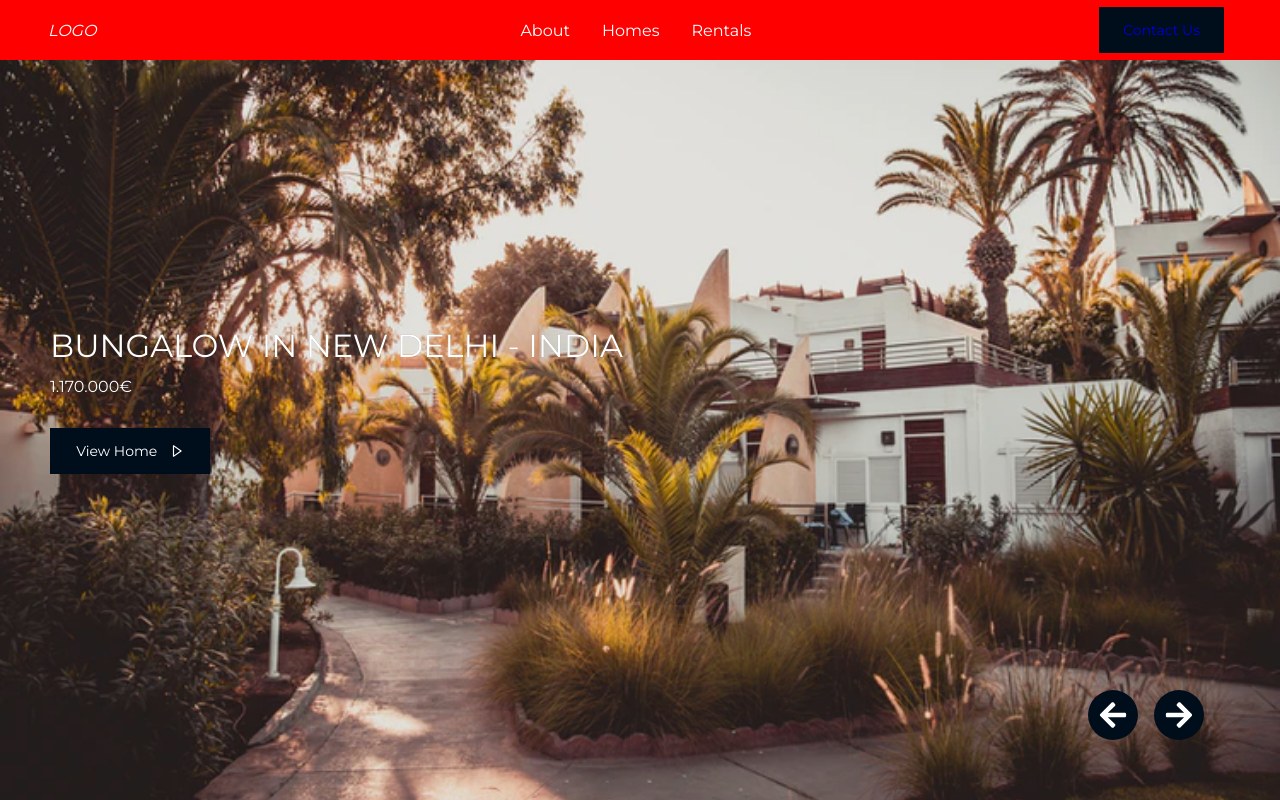
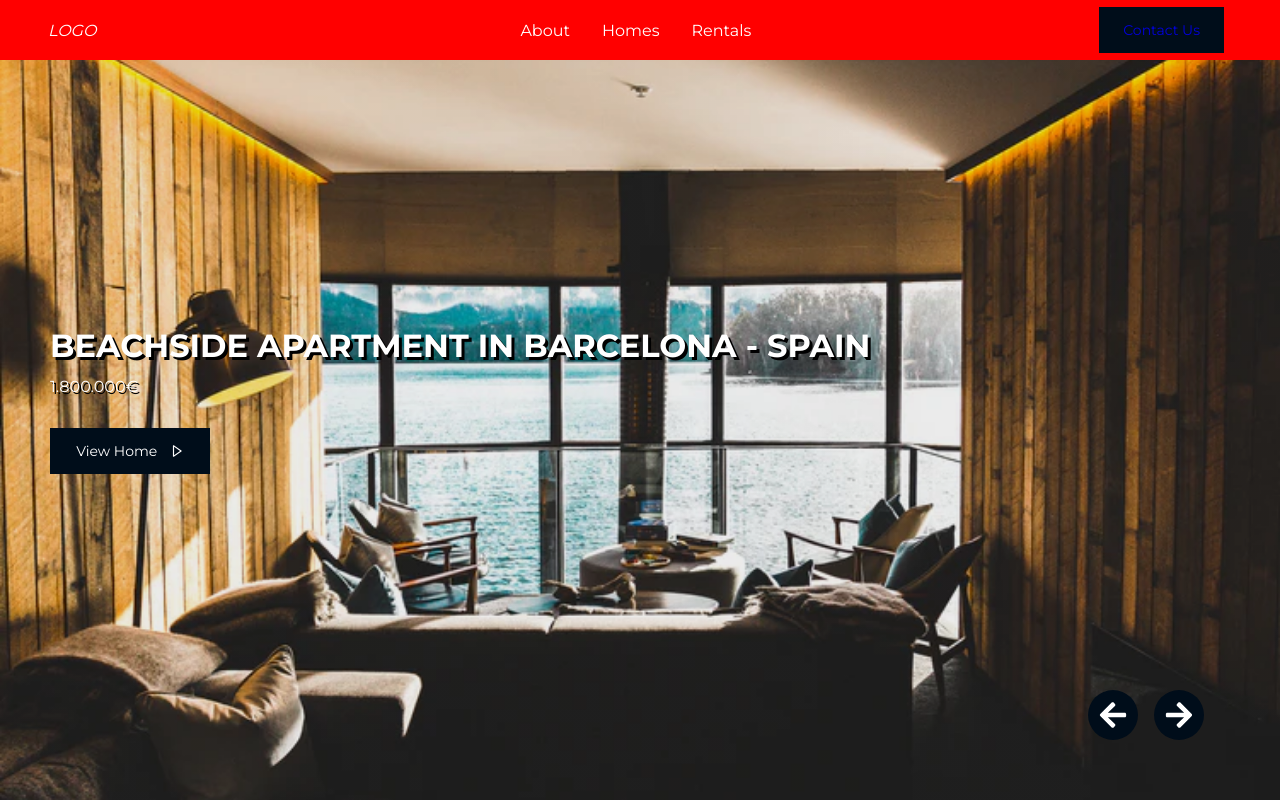
Before and after one commit to BinayT/Dream-Home, a React (Create React App) app: page / in a window 1280 px wide. Built offline with nearby package versions, Linux system fonts and the light colour scheme.

Commit message:
Images and now sliding with the buttons perfectly

```diff
--- a/src/components/Slider/Slide/Slide.jsx
+++ b/src/components/Slider/Slide/Slide.jsx
@@ -4,9 +4,10 @@ import { BiRightArrow } from 'react-icons/bi';
 
 import './Slide.scss';
 
-function Slide({ items }) {
+function Slide({ items, index, current }) {
   return (
     <div className='slide'>
+      {index === current && (
         <div className='slide__slider'>
           <img src={items.image} alt={items.alt} className='slide__image' />
           <div className='slide__content'>
@@ -22,6 +23,7 @@ function Slide({ items }) {
             </Link>
           </div>
         </div>
+      )}
     </div>
   );
 }
--- a/src/components/Slider/Slide/Slide.scss
+++ b/src/components/Slider/Slide/Slide.scss
@@ -55,16 +55,18 @@
 
   h1 {
     font-size: clamp(1rem, 8vw, 2rem);
-    font-weight: 400;
+    font-weight: 800;
     text-transform: uppercase;
-    text-shadow: 0px 0px rgba(0, 0, 0, 0.4);
+    text-shadow: 3px 3px black;
     text-align: left;
     margin-bottom: 0.8rem;
   }
 
   p {
     margin-bottom: 2rem;
-    text-shadow: 0px 0px rgba(0, 0, 0, 0.4);
+    color: white;
+    /* text-shadow: 0px 0px rgba(0, 0, 0, 0.4); */
+    text-shadow: 2px 2px black;
   }
 
   .button {
--- a/src/components/Slider/Slider.jsx
+++ b/src/components/Slider/Slider.jsx
@@ -14,15 +14,20 @@ function Slider({ slides }) {
     console.log(current);
   };
 
+  const prevSlide = () => {
+    setCurrent(current === 0 ? length - 1 : current - 1);
+    console.log(current);
+  };
+
   return (
     <section className='slider'>
       <div className='slider__wrapper'>
-        {slides.map((el) => (
-          <Slide key={el.title} items={el} />
+        {slides.map((el, i) => (
+          <Slide key={i} index={i} items={el} current={current} />
         ))}
       </div>
       <div className='slider__buttons'>
-        <FaArrowLeft className='arrow__buttons' />
+        <FaArrowLeft className='arrow__buttons' onClick={prevSlide} />
         <FaArrowRight className='arrow__buttons' onClick={nextSlide} />
       </div>
     </section>
```
Lines whose indentation alone changed are shown as unchanged.
